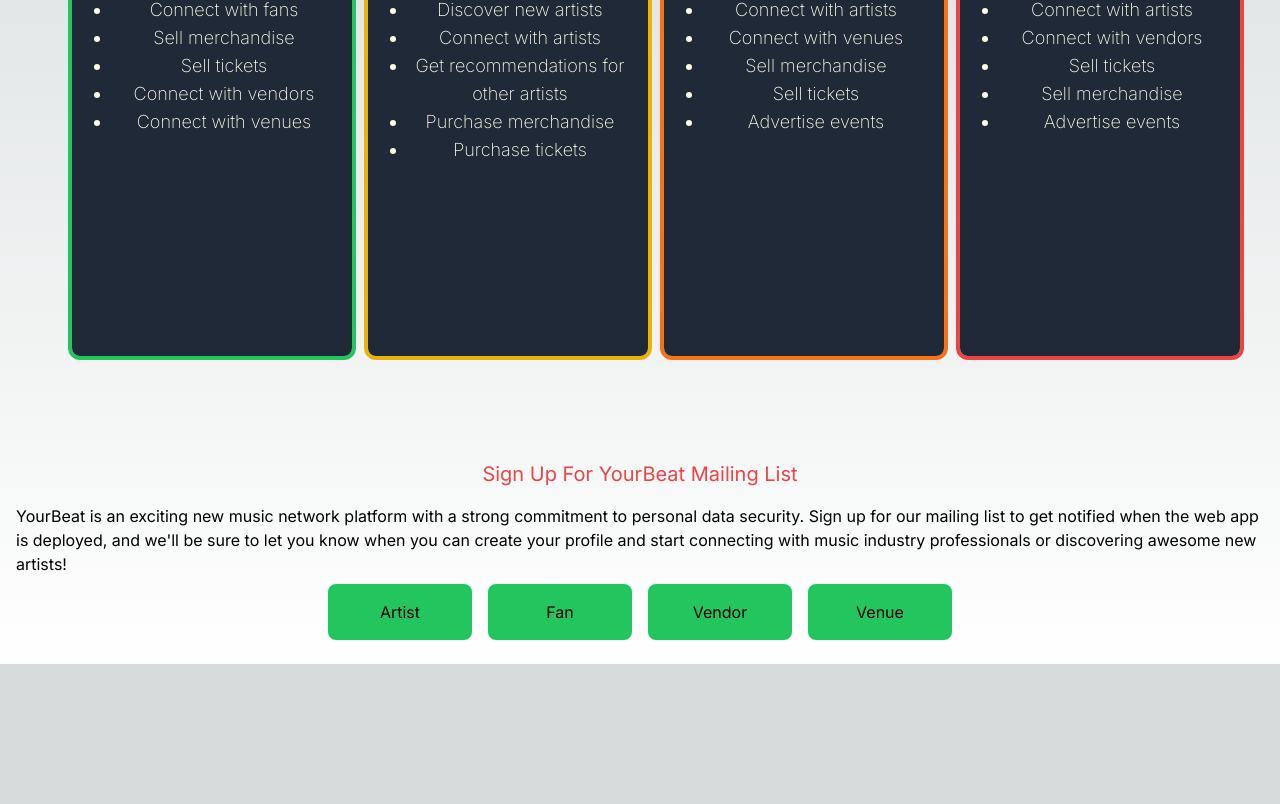
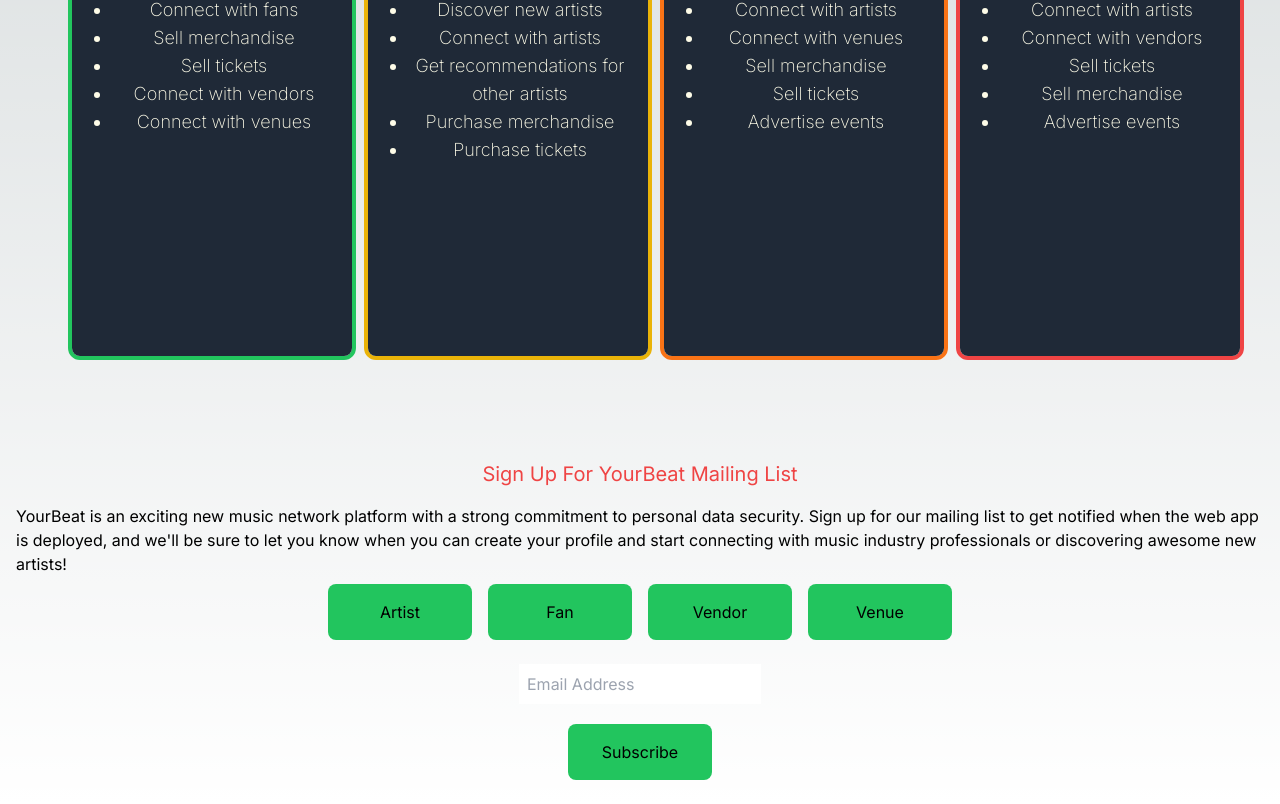
Before and after one commit to segvndo/YourBeat-TS, a Next.js app: page / in a window 1280 px wide. Shown: the part 324-1128 px from the top of the page. Before the commit the page ends 988 px from the top, so only its background shows below. Built offline with nearby package versions, Linux system fonts and the light colour scheme.

Commit message:
Import input/subscribe component to mailing

```diff
--- a/app/components/mailing.tsx
+++ b/app/components/mailing.tsx
@@ -1,6 +1,7 @@
 'use client';
 import React, { useState } from "react";
 import Button from "@/app/components/button";
+import Subscribe from "./inputSubscribe";
 
 const Mailing: React.FC = () => {
 
@@ -23,6 +24,8 @@
         <Button variant="green">Venue</Button>
       </div>
 
+      <Subscribe />
+
     </footer>
   );
 };
```
